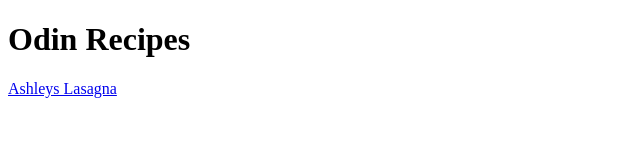
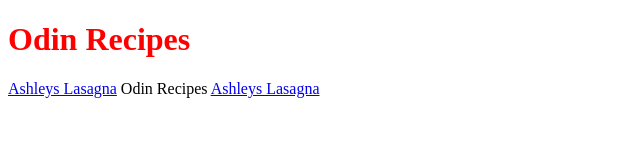
Before and after one commit to nimadoosty/odin-recipes, a plain HTML site: page index.html in a window 1280 px wide. Shown: the whole page, without its empty margins (0-640 px from the left). Drawn offline with Linux system fonts and the light colour scheme.

Commit message:
Everything uploaded

```diff
--- a/index.html
+++ b/index.html
@@ -1,6 +1,7 @@
 <!DOCTYPE html>
 <html lang="en">
 <head>
+    <link rel="stylesheet"  href="style.css">
     <meta charset="UTF-8">
     <meta http-equiv="X-UA-Compatible" content="IE=edge">
     <meta name="viewport" content="width=device-width, initial-scale=1.0">
@@ -8,6 +9,18 @@
 </head>
 <body>
     <h1>
+        <style>
+            h1{
+                color: red
+            }
+
+        </style>
+        <h1>
+            Odin Recipes
+        </h1>
+        <a href="http://127.0.0.1:5500/recipes/lasagna.html">Ashleys Lasagna</a>
+    </body>
+    </html>
         Odin Recipes
     </h1>
     <a href="http://127.0.0.1:5500/recipes/lasagna.html">Ashleys Lasagna</a>
```
Also changed, not shown: style.css (added).
